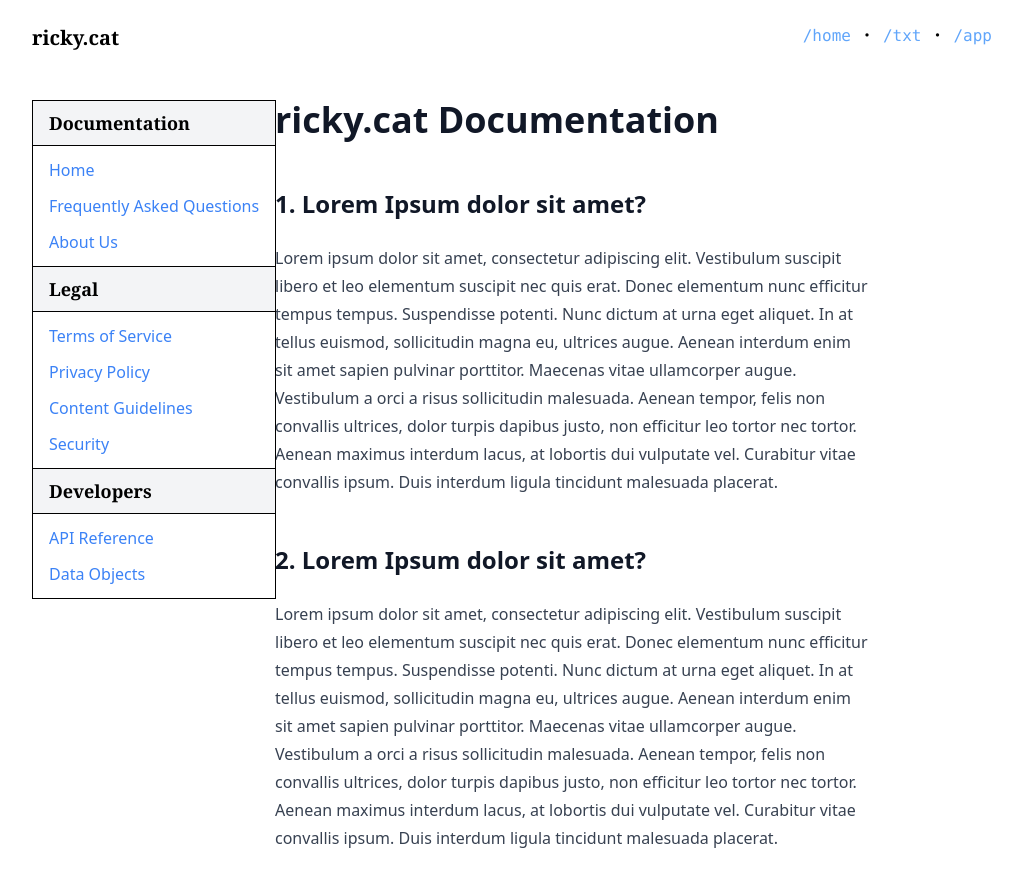
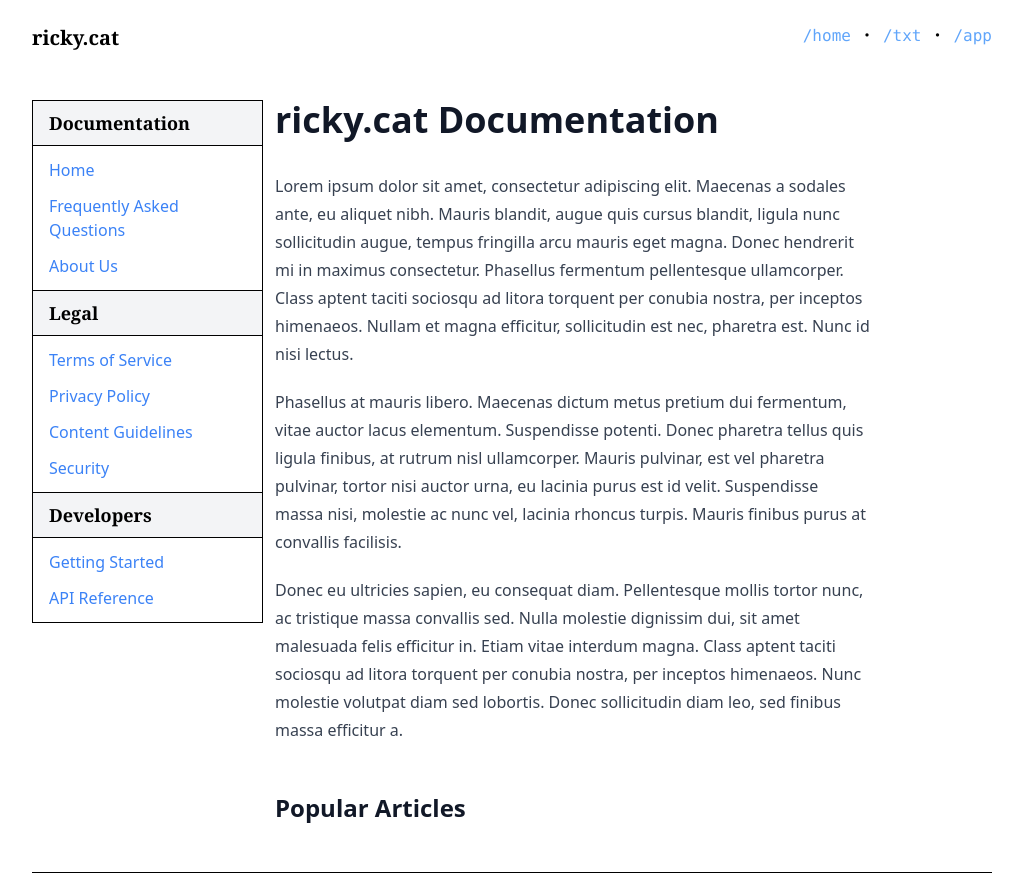
Before and after one commit to orca-group/ricky.cat, a Next.js app: page /txt in a window 1280 px wide. Shown: the top 892 px of the page, without its empty margins (128-1150 px from the left). Built offline with nearby package versions, Linux system fonts and the light colour scheme.

Commit message:
feat: updated layouts

```diff
--- a/components/layoutDocs.tsx
+++ b/components/appLayout.tsx
@@ -5,22 +5,17 @@ import Footer from './footer';
 import Sidebar from './sidebar';
 
 const pages = [
-  // Documentation
-  'Documentation',
-  ['Home', '/txt'],
-  ['Frequently Asked Questions', '/txt/faq'],
-  ['About Us', '/txt/about'],
+  'ricky.cat',
+  ['Wall', '/app'],
+  ['Bookmarks', '/app/bookmarks'],
+  ['Notifications', '/app/notifications'],
+  ['Profile', '/app/user/@me'],
+  ['Settings', '/app/settings'],
 
   // Legal, Policies, etc.
-  'Legal',
-  ['Terms of Service', '/txt/tos'],
-  ['Privacy Policy', '/txt/privacy'],
-  ['Content Guidelines', '/txt/content-guidelines'],
-  ['Security', '/txt/security'],
-
-  'Developers',
-  ['API Reference', '/txt/api-reference'],
-  ['Data Objects', '/txt/data-objects'],
+  'Your Pages',
+  ['Lorem Ipsum', '/app/page/@lorem-ipsum'],
+  ['Dolor Sit Amet', '/app/page/@dolor-sit-amet'],
 ];
 
 export default function Layout({ children, title }: { children: React.ReactNode, title: string }) {
--- /dev/null
+++ b/components/docsLayout.tsx
@@ -0,0 +1,45 @@
+import React from 'react';
+import Head from 'next/head';
+import Navbar from './nav';
+import Footer from './footer';
+import Sidebar from './sidebar';
+
+const pages = [
+  // Documentation
+  'Documentation',
+  ['Home', '/txt'],
+  ['Frequently Asked Questions', '/txt/faq'],
+  ['About Us', '/txt/about-us'],
+
+  // Legal, Policies, etc.
+  'Legal',
+  ['Terms of Service', '/txt/legal/tos'],
+  ['Privacy Policy', '/txt/legal/privacy'],
+  ['Content Guidelines', '/txt/legal/content-guidelines'],
+  ['Security', '/txt/legal/security'],
+
+  'Developers',
+  ['Getting Started', '/txt/developers/getting-started'],
+  ['API Reference', '/txt/developers/api-reference'],
+];
+
+export default function Layout({ children, title }: { children: React.ReactNode, title: string }) {
+  return (
+    <>
+      <Head>
+        <title>{`ricky.cat - ${title}`}</title>
+        <meta property="name" content={`ricky.cat - ${title}`} key="title" />
+      </Head>
+      <div className="mx-auto px-40 py-6">
+        <Navbar />
+        <main className="py-12 grid grid-cols-8 gap-3" id={title.toLowerCase()}>
+          <div className="col-span-2">
+            <Sidebar pages={pages} />
+          </div>
+          <div className="prose col-span-6">{children}</div>
+        </main>
+        <Footer />
+      </div>
+    </>
+  );
+}
--- a/components/footer.tsx
+++ b/components/footer.tsx
@@ -3,14 +3,14 @@ import Link from 'next/link';
 
 const footerLinks = [
   { name: 'Home', href: '/', local: true },
-  { name: 'About', href: '/txt/about', local: false },
+  { name: 'About Us', href: '/txt/about-us', local: true },
   { name: 'Contact', href: 'mailto:hello@ricky.cat', local: false },
   { name: 'Web App', href: '/app', local: true },
   { name: 'Status', href: 'https://status.ricky.cat', local: false },
-  { name: 'Privacy Policy', href: '/txt/privacy', local: true },
-  { name: 'Terms of Service', href: '/txt/tos', local: true },
+  { name: 'Privacy Policy', href: '/txt/legal/privacy', local: true },
+  { name: 'Terms of Service', href: '/txt/legal/tos', local: true },
   { name: 'Frequently Asked Questions', href: '/txt/faq', local: true },
-  { name: 'Content Guidelines', href: '/txt/content-guidelines', local: true },
+  { name: 'Content Guidelines', href: '/txt/legal/content-guidelines', local: true },
   {
     name: 'Source Code',
     href: 'https://github.com/orca-group/www.ricky.cat',
--- a/components/sidebar.tsx
+++ b/components/sidebar.tsx
@@ -3,7 +3,7 @@ import Link from 'next/link';
 
 export default function Sidebar({ pages }: { pages: (string | string[])[] }) {
   return (
-    <ul className="inline-block border-x bg-white border-b border-black fixed">
+    <ul className="inline-block border-x bg-white border-b border-black">
       {pages.map((x) => {
         if (typeof x === 'string') {
           return (
--- a/pages/app/bookmarks.tsx
+++ b/pages/app/bookmarks.tsx
@@ -1,5 +1,5 @@
 import React from 'react';
-import Layout from '../../components/layout';
+import Layout from '../../components/appLayout';
 
 export default function Bookmarks() {
   return <Layout title="Bookmarks">Bookmarks</Layout>;
--- a/pages/app/index.tsx
+++ b/pages/app/index.tsx
@@ -1,6 +1,10 @@
 import React from 'react';
-import Layout from '../../components/layout';
+import Layout from '../../components/appLayout';
 
 export default function App() {
-  return <Layout title="App">App</Layout>;
+  return (
+    <Layout title="App">
+      <p className="mb-80">App</p>
+    </Layout>
+  );
 }
--- a/pages/app/notifications.tsx
+++ b/pages/app/notifications.tsx
@@ -1,5 +1,5 @@
 import React from 'react';
-import Layout from '../../components/layout';
+import Layout from '../../components/appLayout';
 
 export default function Notifications() {
   return <Layout title="Notifications">Notifications</Layout>;
--- a/pages/app/page.tsx
+++ b/pages/app/page.tsx
@@ -1,5 +1,5 @@
 import React from 'react';
-import Layout from '../../components/layout';
+import Layout from '../../components/appLayout';
 
 export default function Page() {
   return <Layout title="Page">Page</Layout>;
--- a/pages/app/settings.tsx
+++ b/pages/app/settings.tsx
@@ -1,5 +1,5 @@
 import React from 'react';
-import Layout from '../../components/layout';
+import Layout from '../../components/appLayout';
 
 export default function Settings() {
   return <Layout title="Settings">Settings</Layout>;
--- a/pages/txt/faq.mdx
+++ b/pages/txt/faq.mdx
@@ -1,4 +1,4 @@
-import Layout from '../../components/layoutDocs.tsx';
+import Layout from '../../components/docsLayout.tsx';
 
 export const meta = {
   title: 'Frequently Asked Questions'
--- a/pages/txt/index.mdx
+++ b/pages/txt/index.mdx
@@ -1,4 +1,4 @@
-import Layout from '../../components/layoutDocs.tsx';
+import Layout from '../../components/docsLayout.tsx';
 
 export const meta = {
   title: 'Documentation'
@@ -6,20 +6,12 @@ export const meta = {
 
 # ricky.cat Documentation
 
-## 1. Lorem Ipsum dolor sit amet?
+Lorem ipsum dolor sit amet, consectetur adipiscing elit. Maecenas a sodales ante, eu aliquet nibh. Mauris blandit, augue quis cursus blandit, ligula nunc sollicitudin augue, tempus fringilla arcu mauris eget magna. Donec hendrerit mi in maximus consectetur. Phasellus fermentum pellentesque ullamcorper. Class aptent taciti sociosqu ad litora torquent per conubia nostra, per inceptos himenaeos. Nullam et magna efficitur, sollicitudin est nec, pharetra est. Nunc id nisi lectus.
 
-Lorem ipsum dolor sit amet, consectetur adipiscing elit. Vestibulum suscipit libero et leo elementum suscipit nec quis erat. Donec elementum nunc efficitur tempus tempus. Suspendisse potenti. Nunc dictum at urna eget aliquet. In at tellus euismod, sollicitudin magna eu, ultrices augue. Aenean interdum enim sit amet sapien pulvinar porttitor. Maecenas vitae ullamcorper augue. Vestibulum a orci a risus sollicitudin malesuada. Aenean tempor, felis non convallis ultrices, dolor turpis dapibus justo, non efficitur leo tortor nec tortor. Aenean maximus interdum lacus, at lobortis dui vulputate vel. Curabitur vitae convallis ipsum. Duis interdum ligula tincidunt malesuada placerat.
+Phasellus at mauris libero. Maecenas dictum metus pretium dui fermentum, vitae auctor lacus elementum. Suspendisse potenti. Donec pharetra tellus quis ligula finibus, at rutrum nisl ullamcorper. Mauris pulvinar, est vel pharetra pulvinar, tortor nisi auctor urna, eu lacinia purus est id velit. Suspendisse massa nisi, molestie ac nunc vel, lacinia rhoncus turpis. Mauris finibus purus at convallis facilisis.
 
-## 2. Lorem Ipsum dolor sit amet?
+Donec eu ultricies sapien, eu consequat diam. Pellentesque mollis tortor nunc, ac tristique massa convallis sed. Nulla molestie dignissim dui, sit amet malesuada felis efficitur in. Etiam vitae interdum magna. Class aptent taciti sociosqu ad litora torquent per conubia nostra, per inceptos himenaeos. Nunc molestie volutpat diam sed lobortis. Donec sollicitudin diam leo, sed finibus massa efficitur a.
 
-Lorem ipsum dolor sit amet, consectetur adipiscing elit. Vestibulum suscipit libero et leo elementum suscipit nec quis erat. Donec elementum nunc efficitur tempus tempus. Suspendisse potenti. Nunc dictum at urna eget aliquet. In at tellus euismod, sollicitudin magna eu, ultrices augue. Aenean interdum enim sit amet sapien pulvinar porttitor. Maecenas vitae ullamcorper augue. Vestibulum a orci a risus sollicitudin malesuada. Aenean tempor, felis non convallis ultrices, dolor turpis dapibus justo, non efficitur leo tortor nec tortor. Aenean maximus interdum lacus, at lobortis dui vulputate vel. Curabitur vitae convallis ipsum. Duis interdum ligula tincidunt malesuada placerat.
-
-## 3. Lorem Ipsum dolor sit amet?
-
-Lorem ipsum dolor sit amet, consectetur adipiscing elit. Vestibulum suscipit libero et leo elementum suscipit nec quis erat. Donec elementum nunc efficitur tempus tempus. Suspendisse potenti. Nunc dictum at urna eget aliquet. In at tellus euismod, sollicitudin magna eu, ultrices augue. Aenean interdum enim sit amet sapien pulvinar porttitor. Maecenas vitae ullamcorper augue. Vestibulum a orci a risus sollicitudin malesuada. Aenean tempor, felis non convallis ultrices, dolor turpis dapibus justo, non efficitur leo tortor nec tortor. Aenean maximus interdum lacus, at lobortis dui vulputate vel. Curabitur vitae convallis ipsum. Duis interdum ligula tincidunt malesuada placerat.
-
-| test | test |
-|------|------|
-| x    | y    |
+## Popular Articles
 
 export default ({ children }) => <Layout title={meta.title}>{children}</Layout>
```
Also changed, not shown: pages/txt/about-us.mdx (added, +18 -0 lines).
